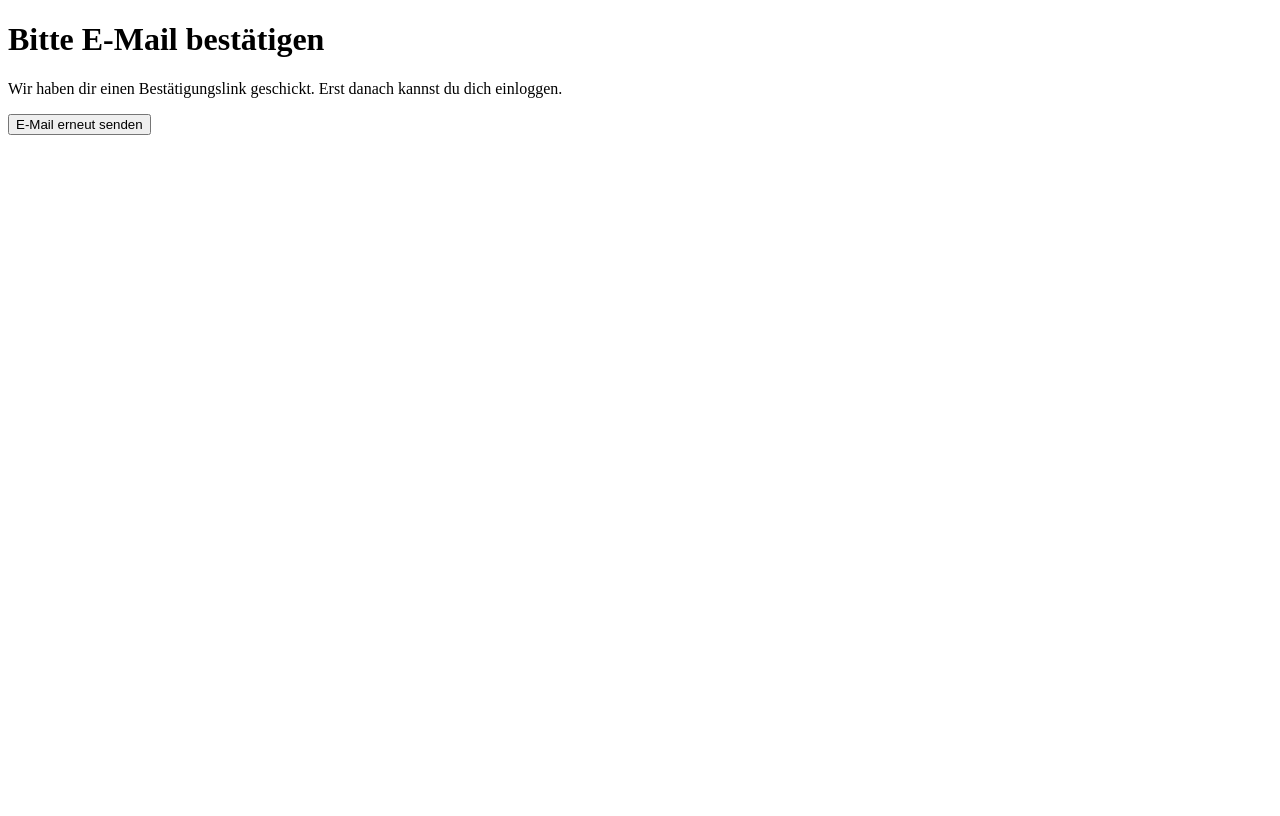
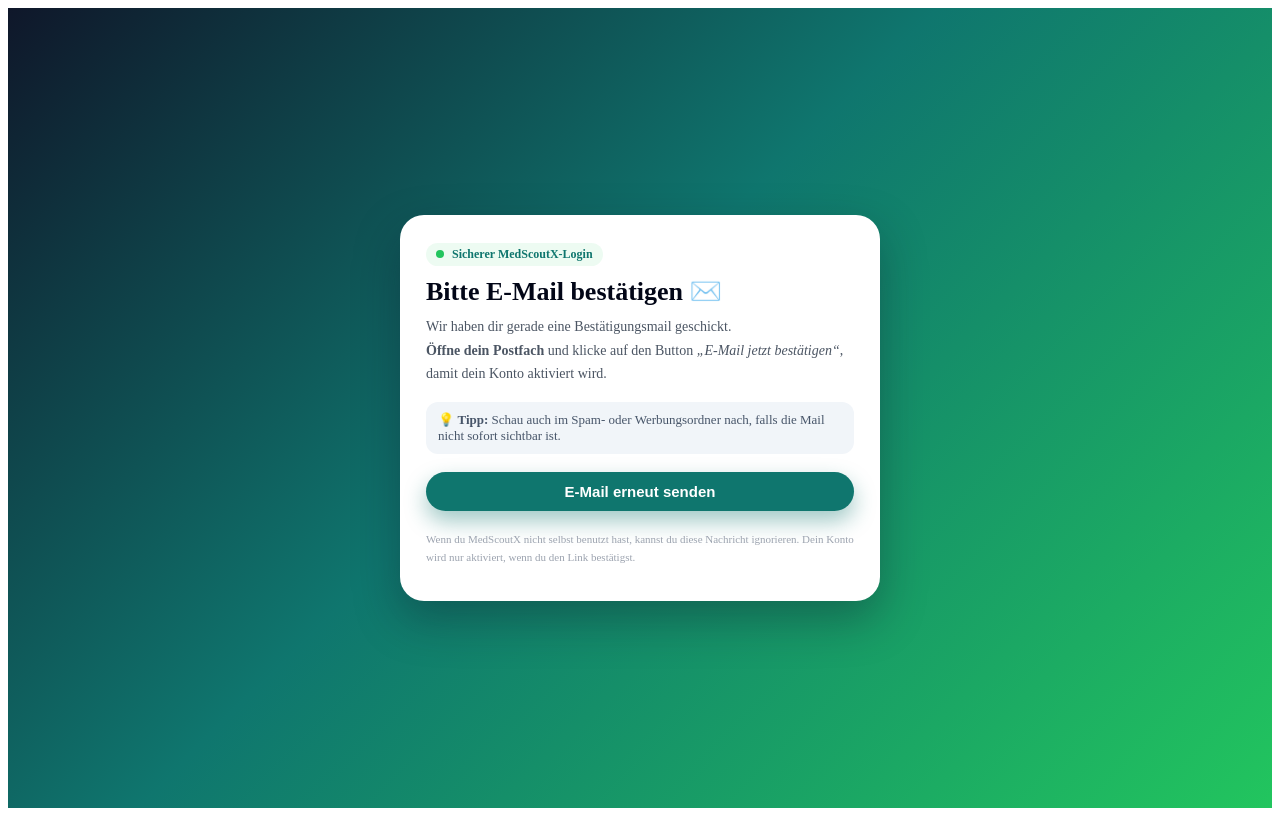
Before and after one commit to Himan-Herman/entscheidungs-app-imac-, a React (Vite) app in the folder client/: page /check-email in a window 1280 px wide. Built offline with nearby package versions, Linux system fonts and the light colour scheme.

Commit message:
Update CheckEmail.jsx

```diff
--- a/client/src/pages/CheckEmail.jsx
+++ b/client/src/pages/CheckEmail.jsx
@@ -1,27 +1,191 @@
-// pages/CheckEmail.jsx
+// client/src/pages/CheckEmail.jsx
 import { useState } from "react";
 
 export default function CheckEmail() {
   const [msg, setMsg] = useState("");
+  const [busy, setBusy] = useState(false);
 
   async function resend() {
     const email = localStorage.getItem("pending_verification_email");
-    if (!email) return setMsg("Keine E-Mail gefunden.");
+
+    if (!email) {
+      setMsg("❌ Keine E-Mail für die Bestätigung gefunden. Bitte registriere dich neu.");
+      return;
+    }
+
+    try {
+      setBusy(true);
+      setMsg("");
+
       const r = await fetch("/api/auth/resend-verification", {
         method: "POST",
         headers: { "Content-Type": "application/json" },
         body: JSON.stringify({ email }),
       });
       const d = await r.json();
-    setMsg(d.ok ? "Mail erneut gesendet." : (d.error || "Fehler."));
+
+      if (d.ok) {
+        setMsg("✅ Wir haben dir die E-Mail erneut gesendet.");
+      } else {
+        setMsg("❌ Leider ist ein Fehler aufgetreten. Bitte versuche es später noch einmal.");
+      }
+    } catch (err) {
+      console.error(err);
+      setMsg("❌ Netzwerkfehler. Bitte prüfe deine Verbindung und versuche es erneut.");
+    } finally {
+      setBusy(false);
+    }
   }
 
   return (
-    <div className="container">
-      <h1>Bitte E-Mail bestätigen</h1>
-      <p>Wir haben dir einen Bestätigungslink geschickt. Erst danach kannst du dich einloggen.</p>
-      <button onClick={resend}>E-Mail erneut senden</button>
-      {msg && <p>{msg}</p>}
+    <main
+      style={{
+        minHeight: "100vh",
+        display: "flex",
+        justifyContent: "center",
+        alignItems: "center",
+        background:
+          "linear-gradient(135deg, #0f172a 0%, #0f766e 45%, #22c55e 100%)",
+        padding: "16px",
+        boxSizing: "border-box",
+      }}
+    >
+      <div
+        style={{
+          width: "100%",
+          maxWidth: "480px",
+          backgroundColor: "#ffffff",
+          borderRadius: "24px",
+          boxShadow: "0 18px 45px rgba(15,23,42,0.35)",
+          padding: "28px 26px 24px",
+          boxSizing: "border-box",
+        }}
+      >
+        {/* Badge */}
+        <div
+          style={{
+            display: "inline-flex",
+            alignItems: "center",
+            gap: "8px",
+            padding: "4px 10px",
+            borderRadius: "999px",
+            backgroundColor: "rgba(34,197,94,0.08)",
+            color: "#0f766e",
+            fontSize: "12px",
+            fontWeight: 600,
+            marginBottom: "10px",
+          }}
+        >
+          <span
+            style={{
+              display: "inline-flex",
+              width: 8,
+              height: 8,
+              borderRadius: "999px",
+              backgroundColor: "#22c55e",
+            }}
+          />
+          Sicherer MedScoutX-Login
         </div>
+
+        {/* Titel */}
+        <h1
+          style={{
+            margin: "0 0 8px 0",
+            fontSize: "26px",
+            lineHeight: 1.2,
+            color: "#020617",
+          }}
+        >
+          Bitte E-Mail bestätigen ✉️
+        </h1>
+
+        {/* Untertitel */}
+        <p
+          style={{
+            margin: "0 0 16px 0",
+            fontSize: "14px",
+            lineHeight: 1.7,
+            color: "#4b5563",
+          }}
+        >
+          Wir haben dir gerade eine Bestätigungs­mail geschickt.
+          <br />
+          <strong>Öffne dein Postfach</strong> und klicke auf den Button{" "}
+          <em>„E-Mail jetzt bestätigen“</em>, damit dein Konto aktiviert wird.
+        </p>
+
+        {/* Info-Box */}
+        <div
+          style={{
+            marginBottom: 18,
+            padding: "10px 12px",
+            borderRadius: 12,
+            backgroundColor: "#f1f5f9",
+            fontSize: "13px",
+            color: "#475569",
+          }}
+        >
+          💡 <strong>Tipp:</strong> Schau auch im Spam- oder Werbungsordner nach,
+          falls die Mail nicht sofort sichtbar ist.
+        </div>
+
+        {/* Button + Status */}
+        <button
+          type="button"
+          onClick={resend}
+          disabled={busy}
+          style={{
+            width: "100%",
+            padding: "11px 14px",
+            borderRadius: "999px",
+            border: "none",
+            outline: "none",
+            fontSize: "15px",
+            fontWeight: 600,
+            cursor: busy ? "default" : "pointer",
+            backgroundColor: busy ? "#9ca3af" : "#0f766e",
+            color: "#ffffff",
+            transition: "transform 0.12s ease, box-shadow 0.12s ease",
+            boxShadow: busy
+              ? "none"
+              : "0 10px 22px rgba(15,118,110,0.4)",
+          }}
+        >
+          {busy ? "Sende E-Mail …" : "E-Mail erneut senden"}
+        </button>
+
+        {msg && (
+          <p
+            style={{
+              marginTop: 12,
+              fontSize: "13px",
+              lineHeight: 1.5,
+              color: msg.startsWith("✅")
+                ? "#16a34a"
+                : msg.startsWith("❌")
+                ? "#b91c1c"
+                : "#334155",
+            }}
+          >
+            {msg}
+          </p>
+        )}
+
+        {/* Footer klein */}
+        <p
+          style={{
+            marginTop: 20,
+            fontSize: "11px",
+            color: "#9ca3af",
+            lineHeight: 1.6,
+          }}
+        >
+          Wenn du MedScoutX nicht selbst benutzt hast, kannst du diese Nachricht
+          ignorieren. Dein Konto wird nur aktiviert, wenn du den Link
+          bestätigst.
+        </p>
+      </div>
+    </main>
   );
 }
```
Lines whose indentation alone changed are shown as unchanged.
